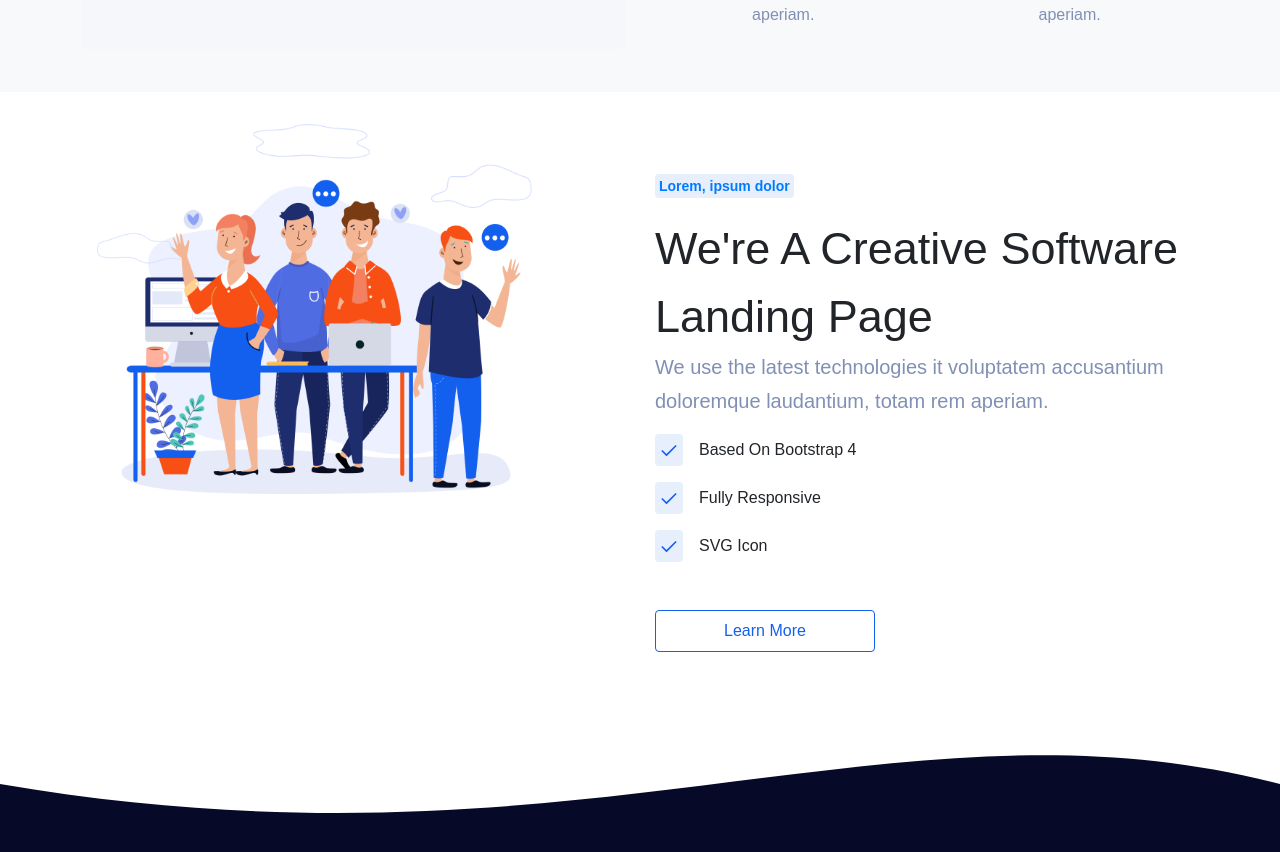
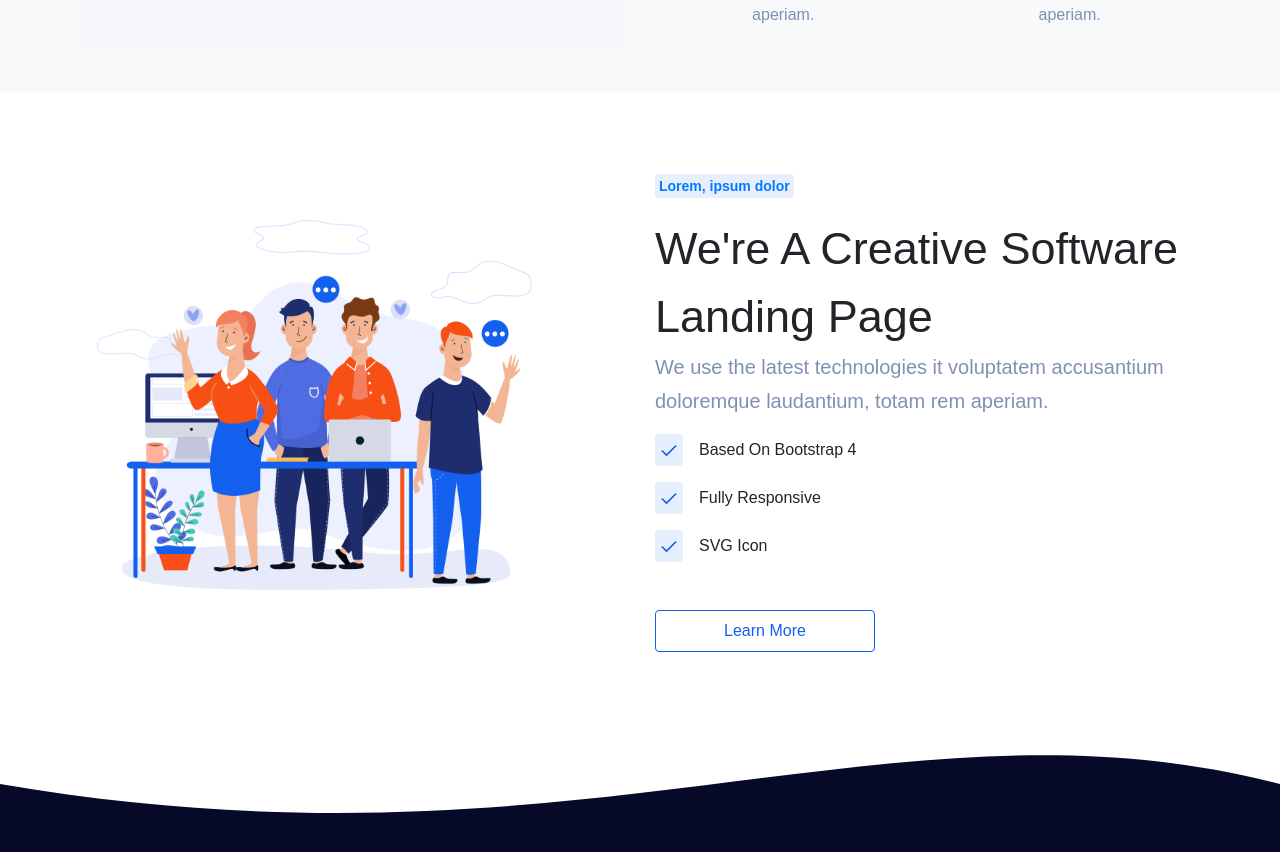
Before and after one commit to mreskini/Bootsland, a React (Create React App) app: page / in a window 1280 px wide. Shown: the part 940-1792 px from the top of the page. Built offline with nearby package versions, Linux system fonts and the light colour scheme.

Commit message:
added the favicon thing to the project

```diff
--- a/src/components/row-two.jsx
+++ b/src/components/row-two.jsx
@@ -4,7 +4,7 @@ export default function RowTwo(){
         <>
             <div className="container-fluid">
                 <div className="row col-11 my-3 py-3 mx-auto">
-                    <div className="col-lg-5">
+                    <div className="col-lg-5 mt-5 pt-5">
                         <img src={img} alt="hero-image" className="img-fluid" />
                     </div>
                     <div className="col-lg-1"></div>
```
Also changed, not shown: 1 other file (tests, documents, lock files or other folders).
